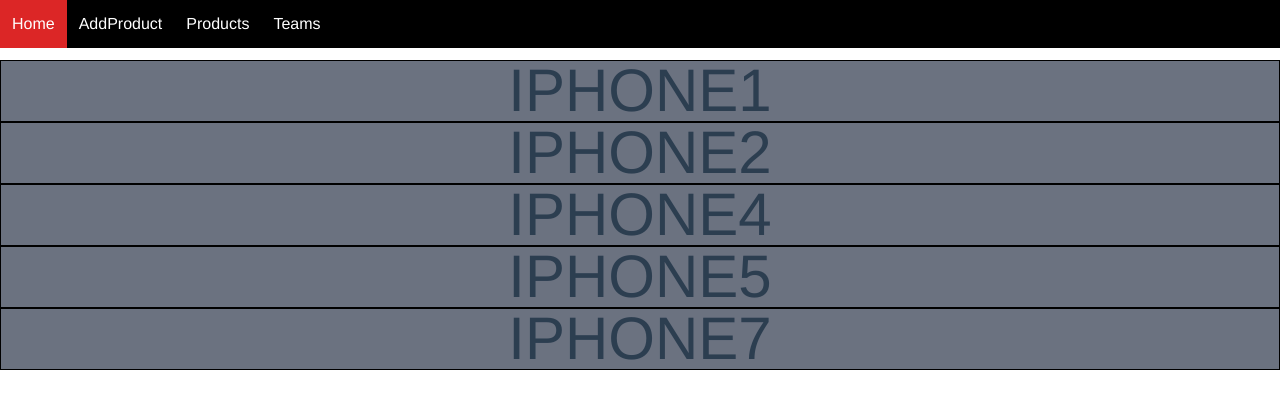
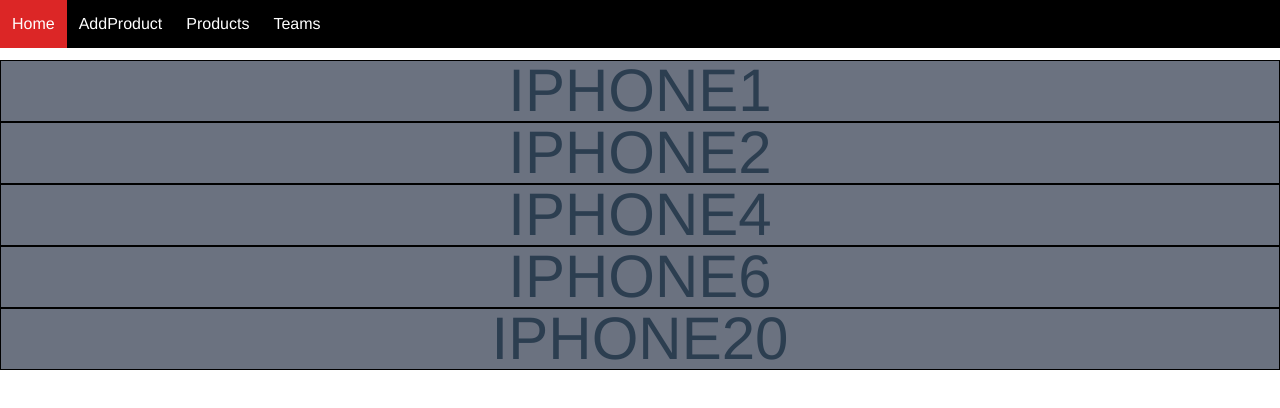
Before and after one commit to 36-37-58-INT221/FrontEnd, a Vue app: page /ProductList in a window 1280 px wide. Shown: the top 408 px of the page. Built offline with nearby package versions, Linux system fonts and the light colour scheme; data requests are answered from the project's data file.

Commit message:
[UPDATE] validate name in edit mode and if click productlist without submit it will recall resource for get truely data

```diff
--- a/db.json
+++ b/db.json
@@ -72,31 +72,35 @@
       "id": 5
     },
     {
-      "name": "IPHONE5",
-      "description": "IPHONE5IPHONE5IPHONE5IPHONE5IPHONE5",
+      "name": "IPHONE6",
+      "description": "IPHONE5IPHONE5IPHONE5",
+      "colorList": [
+        {
+          "id": 1,
+          "colorCode": "#E94F37"
+        },
+        {
+          "id": 2,
+          "colorCode": "#393E41"
+        }
+      ],
+      "price": "45600",
+      "brandId": 1,
+      "manufactureDate": "2021-04-02",
+      "id": 6
+    },
+    {
+      "name": "IPHONE20",
+      "description": "IPHONE1IPHONE1IPHONE1",
       "colorList": [
         {
           "id": 1,
           "colorCode": "#E94F37"
         }
       ],
-      "price": "45000.00",
+      "price": "564546",
       "brandId": 1,
-      "manufactureDate": "2021-04-03",
-      "id": 6
-    },
-    {
-      "name": "IPHONE7",
-      "description": "IPHONE6IPHONE6IPHONE6IPHONE6",
-      "colorList": [
-        {
-          "id": 1,
-          "colorCode": "#E94F37"
-        }
-      ],
-      "price": "20000",
-      "brandId": 1,
-      "manufactureDate": "2021-04-03",
+      "manufactureDate": "2021-04-02",
       "id": 7
     }
   ]
--- a/src/App.vue
+++ b/src/App.vue
@@ -21,6 +21,7 @@
     :colors="colors"
     :brands="brands"
     @submit-form="addProducts"
+    @edit-form="editProducts"
 
   ></router-view>
 </template>
@@ -50,6 +51,13 @@ export default {
     addProducts(Product) {
       this.products.push(Product);
     },
+    editProducts(Product){
+      var index = this.products.findIndex(f => f.id  === Product.id);
+      this.products[index] = Product;
+    },
+  async refreshProduct(){
+     this.products = await this.fetchProducts();
+    },
     async fetchProducts() {
       const res = await fetch(this.productsUrl);
       const data = await res.json();
@@ -72,8 +80,7 @@ export default {
     this.products = await this.fetchProducts();
     this.brands = await this.fetchBrand();
     this.colors = await this.fetchColors();
-  }
-
+  },
 }
 </script>
 
--- a/src/components/AddNewProduct.vue
+++ b/src/components/AddNewProduct.vue
@@ -1,6 +1,6 @@
 <template>
     <div class="mx-auto grid grid-cols-1">
-        <form @submit.prevent="submitForm">
+        <form @submit.prevent="">
             <button v-if="isEdit" @click="setView" class="border border-black mr-2" >CANCEL EDIT</button>
             <div class="pt-2">
                 <label for="name">Name :</label>
@@ -53,7 +53,7 @@
                 <input type="date" v-model="formdata.manufactureDate" class="border border-black" />
                 <h1 v-if="errors.indexOf('noDate') !== -1" class="text-red-600">Please Enter Date</h1>
             </div>
-            <button v-if="!isEdit" value="Submit" class="border border-black mt-2">Submit</button>
+            <button v-if="!isEdit" value="Submit" class="border border-black mt-2" @click="submitForm">Submit</button>
             <button v-if="isEdit"  class="border border-black mt-2" @click="editForm">Submit Edit</button>
         </form>
 
@@ -110,7 +110,8 @@ export default {
             })
             this.refreshForm();
             const data = await res.json();
-            this.$emit('submit-form',data);}
+            this.$emit('submit-form',data);
+        }
         },
         async editForm(){
             this.validate();
@@ -118,7 +119,8 @@ export default {
                 alert(this.errors);
                 return ;
             }
-          await fetch(this.productsUrl + "/"+this.viewProduct.id, {
+
+        const res = await fetch(this.productsUrl + "/"+this.viewProduct.id, {
           method: 'PUT',
           headers: {
             'Content-type': 'application/json'
@@ -132,7 +134,9 @@ export default {
             manufactureDate: this.formdata.manufactureDate,
           })
         })
-            this.$emit("edited")
+        this.refreshForm();
+        const data = await res.json();
+        this.$emit("edited",data)
         },
         validate() {
             this.errors = [];
@@ -165,7 +169,13 @@ export default {
 
             var index = this.products.findIndex(f => f.name.replace(" ","").toLowerCase() == this.formdata.name.replace(" ","").toLowerCase())
             if (index !== -1) {
+                if(this.isEdit && this.products[index].id !== this.viewProduct.id){
+                    this.errors.push("have");
+                }
+                else if(!this.isEdit){
                 this.errors.push("have");
+             }
+
             }
 
         },
--- a/src/components/Product.vue
+++ b/src/components/Product.vue
@@ -18,7 +18,8 @@
         :viewBrand="viewBrand"
         :brands="brands"
         :productsUrl="productsUrl"
-        @edited="this.isEdit = false"
+        :products="products"
+        @edited="sentEdit"
         @cancel-edit="setView"/>
     </div>
     </div>
@@ -55,11 +56,19 @@ export default {
             document.location.href="/ProductList";
         },
 
+        sentEdit(Form){
+            this.isEdit = false;
+            this.$emit('edit-form',Form)
+
+        },
+
+
+
+
         setView(){
             this.isEdit = false;
             document.location.href=`/Product/${this.$route.params.productId}`;
         }
-
 
     },
     mounted() {
@@ -69,7 +78,6 @@ export default {
 
     },
     beforeUpdate() {
-
         var index = this.products.findIndex(f => f.id == this.$route.params.productId)
         this.viewProduct= this.products[index];
        if( index == -1){
--- a/src/components/ProductList.vue
+++ b/src/components/ProductList.vue
@@ -19,5 +19,12 @@
 export default {
 props:["products"],
 
+
+mounted() {
+    this.$root.refreshProduct();
+},
+
+
+
 }
 </script>
```
